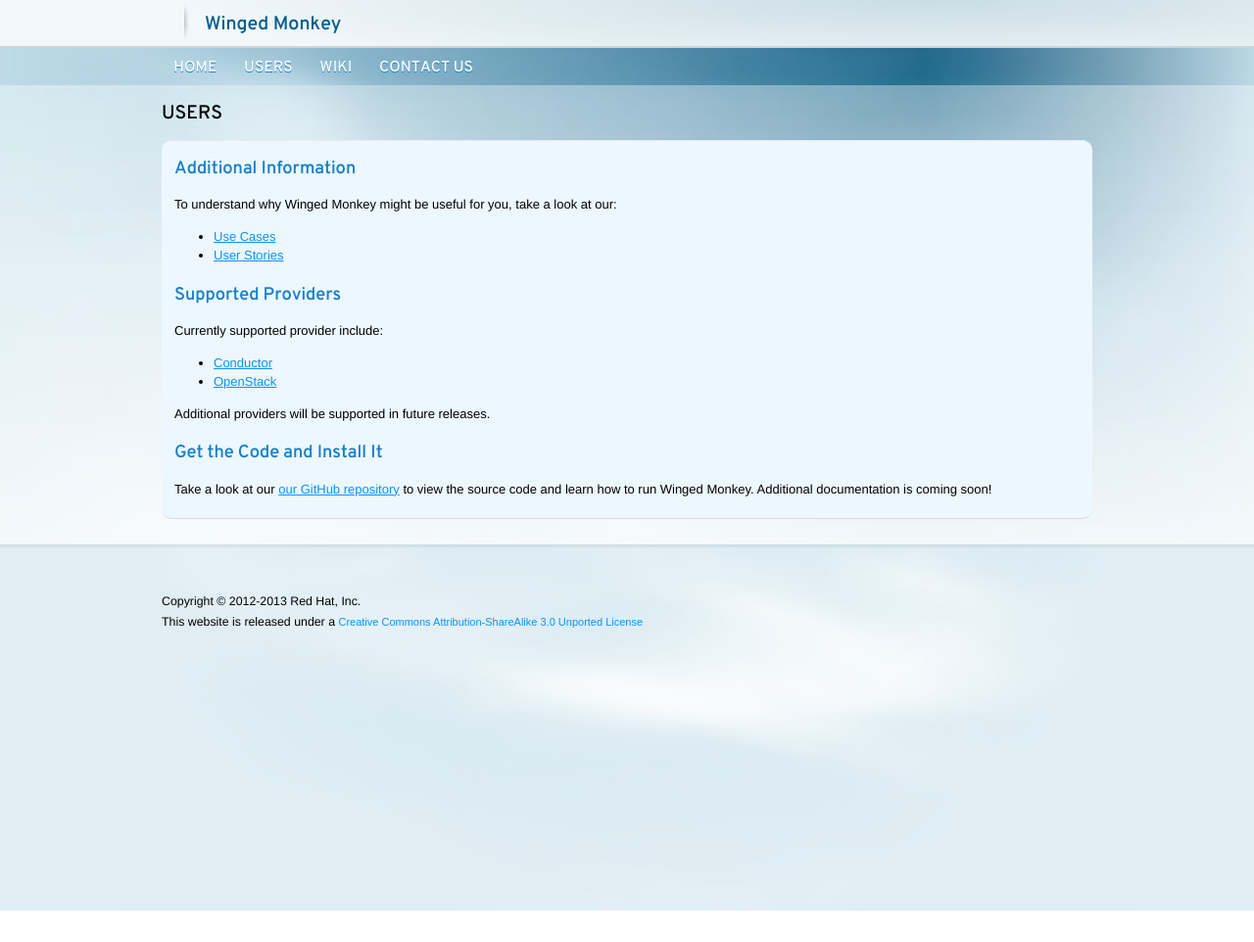
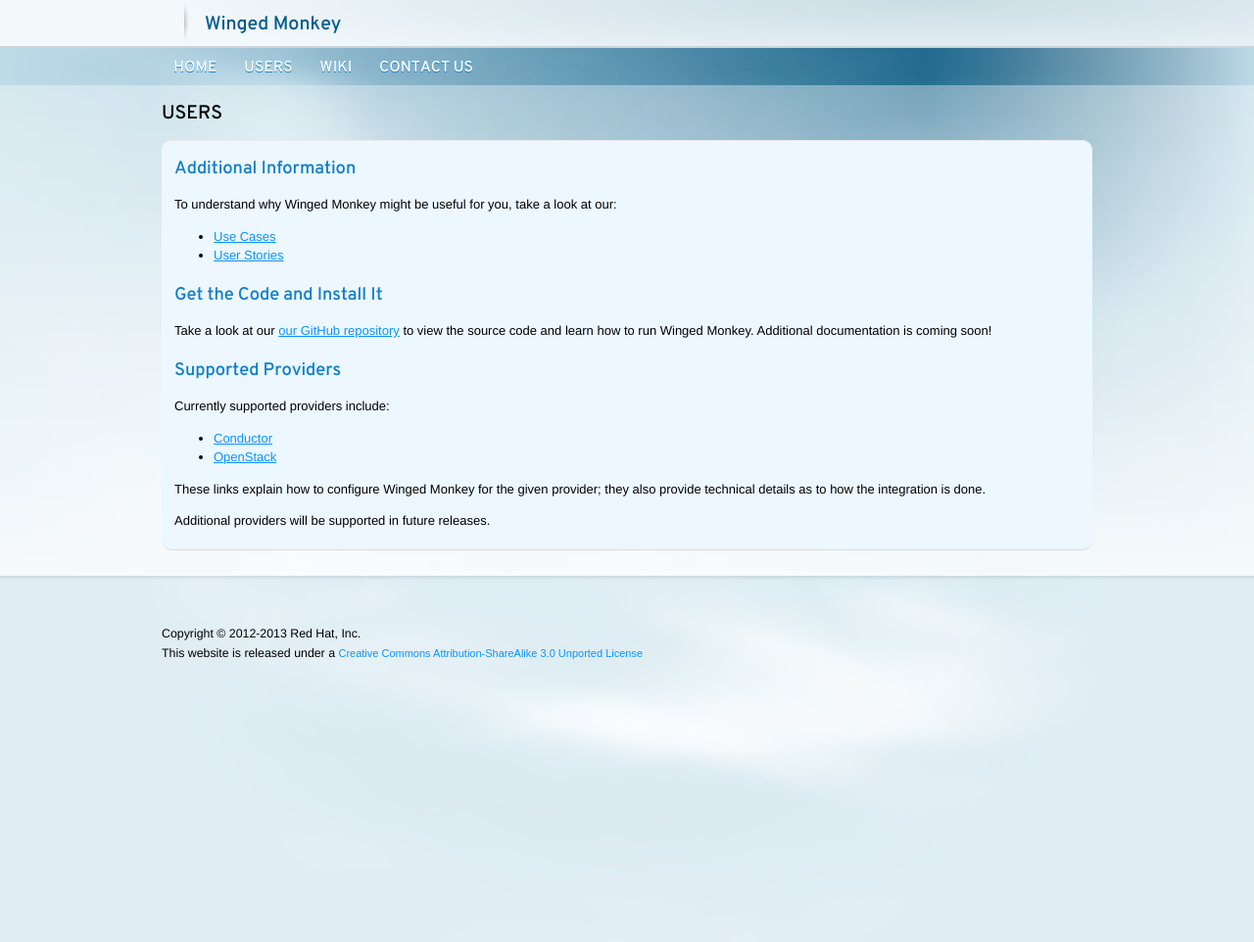
Before and after one commit to jcoufal/wingedmonkey.github.com, a Jekyll site: the page built from users.md, in a window 1280 px wide. Shown: the whole page at 98% size. Built offline with Jekyll 4.4.1, drawn with Linux system fonts in a browser that asks for light colours; nearby versions of some CDN libraries; before the commit the page ends 930 px from its top, so only the background shows below that.

Commit message:
clarified providers text

```diff
--- a/users.md
+++ b/users.md
@@ -17,16 +17,19 @@
   * [Use Cases](https://github.com/wingedmonkey/documents/wiki/Winged-Monkey-Examples-of-Usage)
   * [User Stories](https://github.com/wingedmonkey/documents/wiki/Winged-Monkey-User-Stories)
 
+## Get the Code and Install It
+
+Take a look at our <a href="https://github.com/wingedmonkey/wingedmonkey">our GitHub repository</a> to view the source code and learn how to run Winged Monkey.  Additional documentation is coming soon!
+
 ## Supported Providers
 
-Currently supported provider include:
+Currently supported providers include:
 
   * [Conductor](https://github.com/wingedmonkey/documents/wiki/conductor)
   * [OpenStack](https://github.com/wingedmonkey/documents/wiki/openstack)
 
+These links explain how to configure Winged Monkey for the given provider; they also provide technical details as to how the integration is done.
+
 Additional providers will be supported in future releases.
 
-## Get the Code and Install It
-
-Take a look at our <a href="https://github.com/wingedmonkey/wingedmonkey">our GitHub repository</a> to view the source code and learn how to run Winged Monkey.  Additional documentation is coming soon!
 </div>
```
